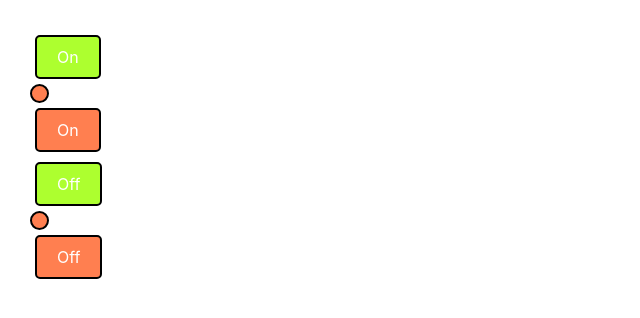
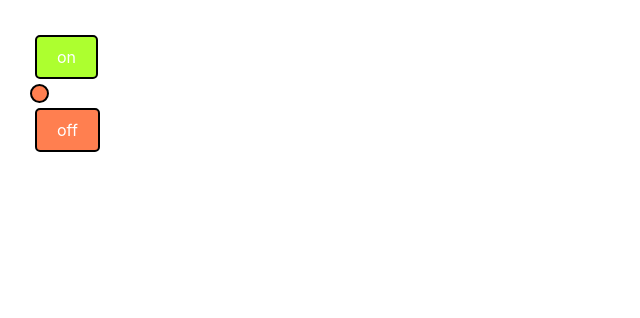
Before and after one commit to regggulus/ReactTS_shit_how_easy, a React (Create React App) app: page / in a window 1280 px wide. Shown: the top 318 px of the page, without its empty margins (0-640 px from the left). Built offline with nearby package versions, Linux system fonts and the light colour scheme.

Commit message:
OnOff components

```diff
--- a/src/App.tsx
+++ b/src/App.tsx
@@ -19,8 +19,7 @@ function App() {
             <Rating value = {5}/>
             <Accordion title = {'Users'} collapsed = {true}/>
             <Accordion title = {'Menu'} collapsed = {false}/>*/}
-            <OnOff title={'On'} switchings={false}/>
-            <OnOff title={'Off'} switchings={false}/>
+            <OnOff switchings={true}/>
         </div>
     );
 }
--- a/src/components/OnOff.tsx
+++ b/src/components/OnOff.tsx
@@ -1,10 +1,10 @@
-import React from "react";
+import React, {useState} from "react";
 
 export type OnOffType = {
-    title: string
     switchings: boolean
 }
-export function OnOff({title, switchings}:OnOffType) {
+
+export function OnOff({switchings}: OnOffType) {
     const indicatorStyle: React.CSSProperties = {
         border: '2px solid black',
         width: '15px',
@@ -24,11 +24,15 @@ export function OnOff({title, switchings}:OnOffType) {
         textAlign: 'center',
         userSelect: 'none', // Запретить выделение текста
     };
+    const [on, setOn] = useState(true)
     return (
         <div>
-            <div style={{ ...buttonStyle, backgroundColor: 'greenyellow'}}>{title}</div>
-            <div style={{ ...indicatorStyle, backgroundColor: 'greenyellow' && 'coral'}}></div>
-           <div style={{ ...buttonStyle, backgroundColor: 'coral'}}>{title}</div>
+            <div style={{...buttonStyle, backgroundColor: 'greenyellow'}}>
+                {!switchings && on}
+                on
+            </div>
+            <div style={{...indicatorStyle, backgroundColor: 'greenyellow' && 'coral'}}></div>
+            <div style={{...buttonStyle, backgroundColor: 'coral'}}>off</div>
 
         </div>
     );
```
